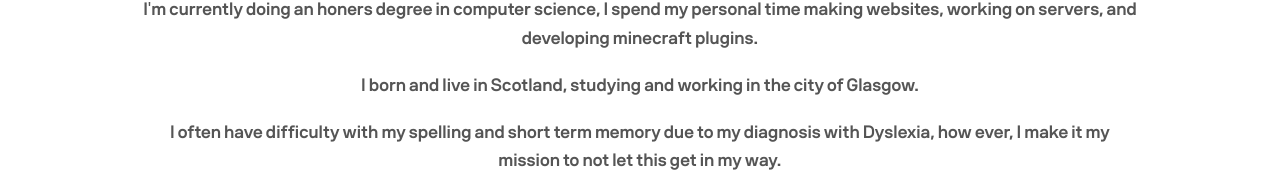
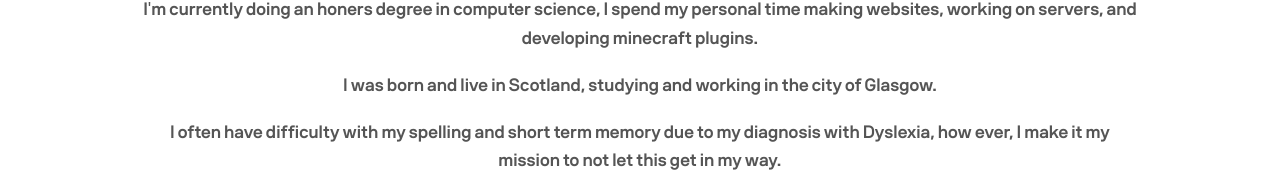
Before and after one commit to teuos/website, a React (Vite) app: page / in a window 1280 px wide. Shown: the part 1015-1187 px from the top of the page. Built offline with nearby package versions, Linux system fonts and the light colour scheme; no server answers.

Commit message:
Added titles for each page, fixed typo on main page

```diff
--- a/src/pages/home.tsx
+++ b/src/pages/home.tsx
@@ -39,7 +39,7 @@ function Home({ darkMode }: { darkMode: boolean }) {
             <h2>A little about me</h2>
             <br />
             <p>I'm currently doing an honers degree in computer science, I spend my personal time making websites, working on servers, and developing minecraft plugins.</p>
-            <p>I born and live in Scotland, studying and working in the city of Glasgow.</p>
+            <p>I was born and live in Scotland, studying and working in the city of Glasgow.</p>
             <p>I often have difficulty with my spelling and short term memory due to my diagnosis with Dyslexia, how ever, I make it my mission to not let this get in my way.</p>
         </div>
     </section>
--- a/src/pages/portfolio.tsx
+++ b/src/pages/portfolio.tsx
@@ -66,6 +66,7 @@ function Portfolio() {
 
   return (
     <main className="portfolio-page">
+      <title>Portfolio | teuos.net</title>
       <section className="portfolio-header">
         <div className="portfolio-header-content">
           <h1><span className="highlight">Portfolio</span></h1>
--- a/src/pages/socials.tsx
+++ b/src/pages/socials.tsx
@@ -81,6 +81,7 @@ function Socials() {
 
   return (
     <main className="socials-page">
+      <title>Socials | teuos.net</title>
       <section className="socials-header">
         <div className="socials-header-content">
           <h1><span className="highlight">Socials</span></h1>
```
